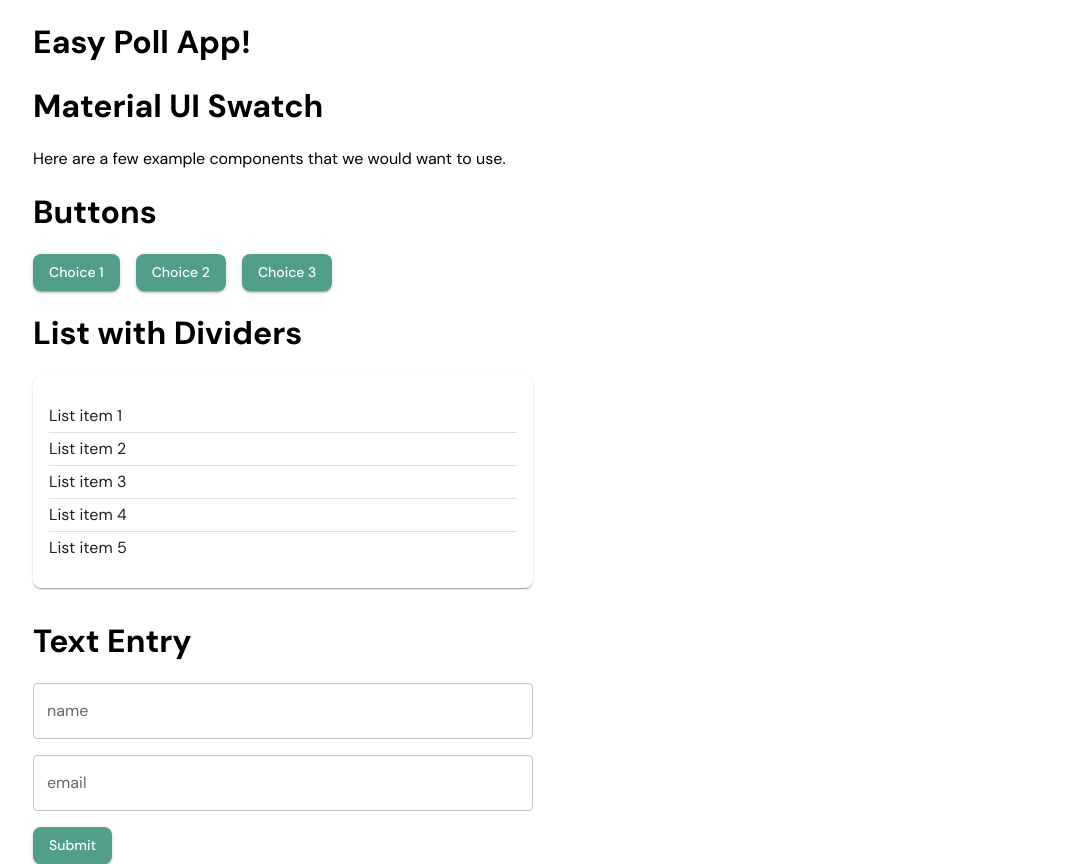
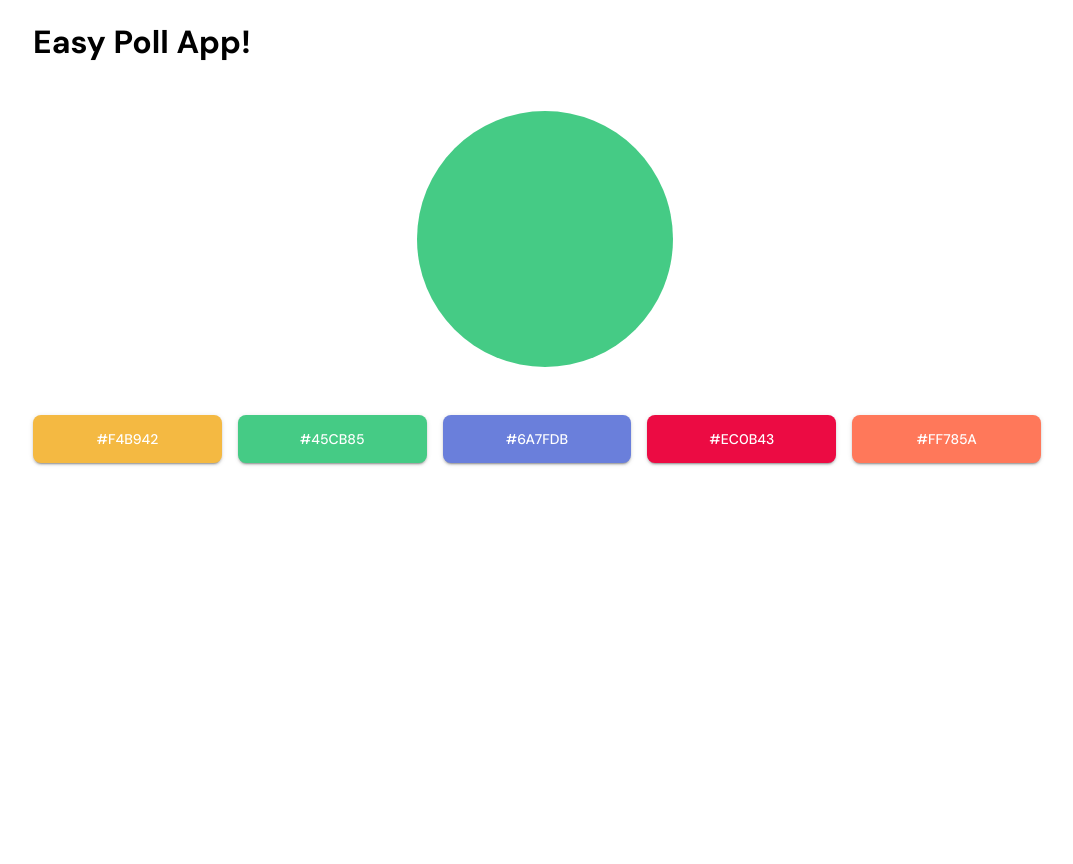
Before and after one commit to jaohara/easily-poll-students, a React (Create React App) app: page / in a window 1280 px wide. Shown: the whole page, without its empty margins (95-1168 px from the left). After the commit the page ends 800 px from the top, so only its background shows below. Built offline with nearby package versions, Linux system fonts and the light colour scheme.

Commit message:
Created color swatch ui

```diff
--- a/package.json
+++ b/package.json
@@ -14,6 +14,8 @@
     "@testing-library/user-event": "^13.5.0",
     "aws-api-gateway-client": "^0.3.7",
     "aws-appsync": "^4.1.9",
+    "aws-appsync-auth-link": "^3.0.7",
+    "graphql": "^14.7.0",
     "react": "^18.2.0",
     "react-dom": "^18.2.0",
     "react-icons": "^4.7.1",
--- a/src/App.js
+++ b/src/App.js
@@ -7,7 +7,10 @@ import theme from './styles/theme';
 
 
 // imported to test Material UI Elements
-import MaterialUISwatch from './components/MaterialUISwatch/MaterialUISwatch';
+// import MaterialUISwatch from './components/MaterialUISwatch/MaterialUISwatch';
+
+// imported to test AppSync setup
+import ColorSwatchTest from './components/ColorSwatchTest/ColorSwatchTest';
 
 function App() {
   return (
@@ -15,7 +18,7 @@ function App() {
       <div className="App">
         <h1>Easy Poll App!</h1>
 
-        <MaterialUISwatch />
+        <ColorSwatchTest />
       </div>
     </ThemeProvider>
   );
--- a/src/components/ColorSwatchTest/ColorSwatchTest.jsx
+++ b/src/components/ColorSwatchTest/ColorSwatchTest.jsx
@@ -1,40 +1,62 @@
-import React from 'react';
+import { React, useState } from 'react';
+import './ColorSwatchTest.scss';
 
 import Button from '@mui/material/Button';
 
 const colorPalette = [
   "#F4B942",
+  "#45CB85",
   "#6A7FDB",
+  "#EC0B43",
   "#FF785A",
-  "#45CB85",
-  "#EC0B43",
-]
+];
 
 // component for swatch changing buttons
-const ColorSwatchTestButton = (color) => (
+const ColorSwatchTestButton = ({color, onClick}) => (
   <Button
-    onClick={()=>console.log(`${color} button pressed`)}
+    onClick={onClick}
+    // super hacky - I don't like this approach
+    sx={{
+      backgroundColor: color,
+      minHeight: "3rem",
+      transition: "transform 100ms",
+      transform: "scale(1.0)",
+      width: "100%",
+      "&:hover": {
+        backgroundColor: color,
+        transform: "scale(1.02)",
+      }
+    }}
   >
     {color}
   </Button>
 )
 
-// component for the swatch display
-const ColorSwatch = (color) => (
-
+// component for the swatch display, assumes color is a valid color string
+const ColorSwatch = ({color}) => (
+  <div className="color-swatch" style={{backgroundColor: color}}></div>
 );
 
 const ColorSwatchTest = () => {
+  // hardcoded ID to one specific ColorSwatchTable doc for this example
+  const [ colorID, setColorID ] = useState(1);
+
   // store subscribed DynamoDB thing here
-  const currentColor = colorPalette[0]; // TODO:
+  // right now it's hardcoded garbage
+  const currentColor = colorPalette[colorID];
 
   return (
     <div className="color-swatch-test">
-      <ColorSwatch />
+      <ColorSwatch color={currentColor}/>
 
       <div className="color-swatch-button-container">
         {
-          colorPalette.map(color => (<ColorSwatchTestButton color={color} />))
+          colorPalette.map((color, index) => (
+            <ColorSwatchTestButton
+              color={color}
+              key={`button-${index}`}
+              onClick={() => setColorID(index)}
+          />))
         }
       </div>
     </div>
--- /dev/null
+++ b/src/components/ColorSwatchTest/ColorSwatchTest.scss
@@ -0,0 +1,11 @@
+.color-swatch-button-container {
+  display: flex;
+}
+
+.color-swatch {
+  border-radius: 128px;
+  margin: 3rem auto;
+  height: 256px;
+  transition: background-color 250ms ease-in-out;
+  width: 256px;
+}
--- a/src/styles/theme.js
+++ b/src/styles/theme.js
@@ -16,12 +16,17 @@ const sizes = {
 };
 
 const colors = {
+  brightYellow: "#F4B942",
   deepSpaceSparkle: "#476A6F",
+  emeraldGreen: "#45CB85",
+  pastelBlue: "#6A7FDB",
   polishedPine: "#519E8A",
+  redCrayola: "#EC0B43",
+  softOrange: "#FF785A",
 }
 
 const theme = createTheme({
-  // project color pallete settings
+  // project color palette settings
   palette: {
     primary: {
       main: colors.polishedPine,
```
Also changed, not shown: 1 other file (tests, documents, lock files or other folders).
